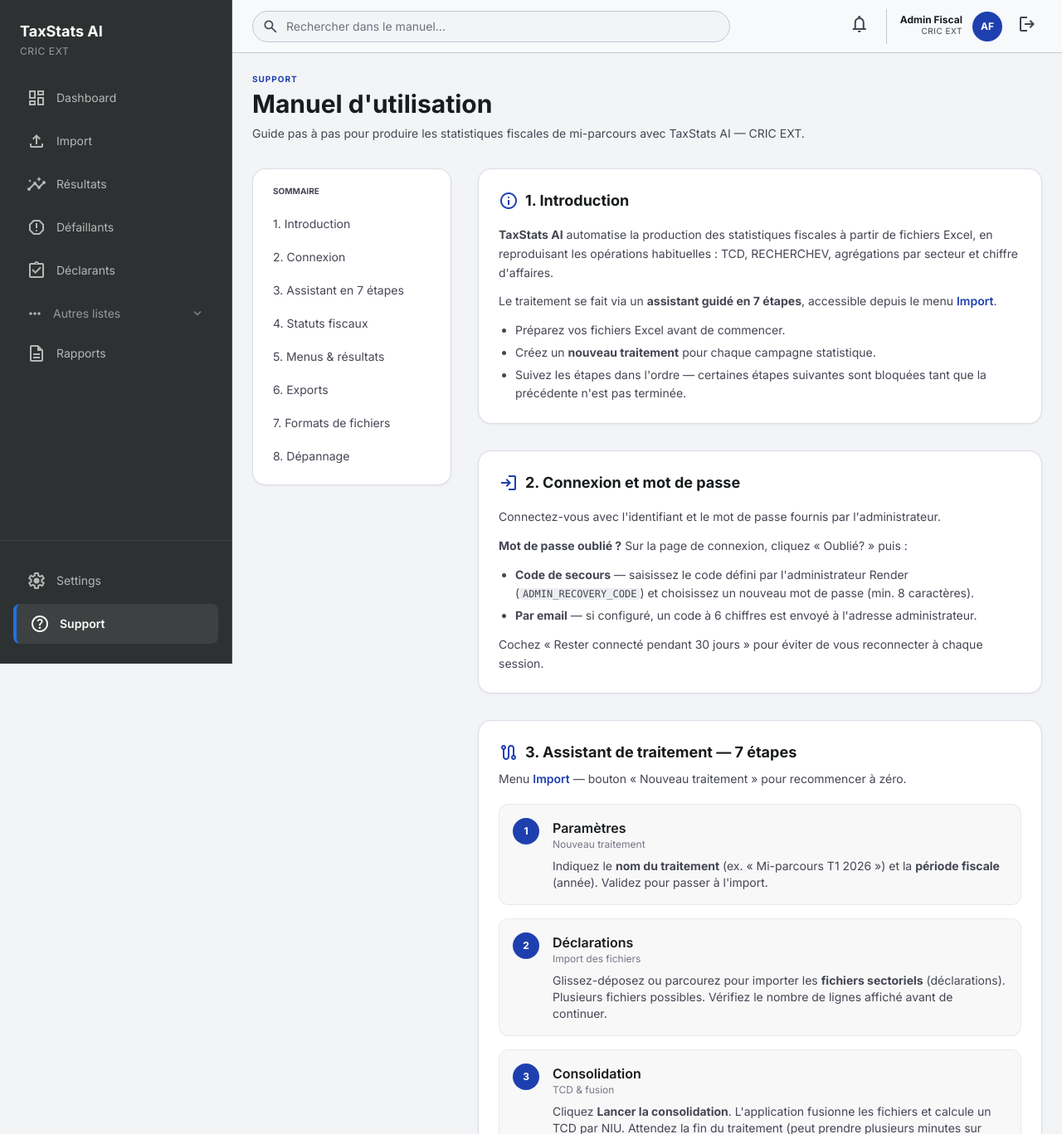
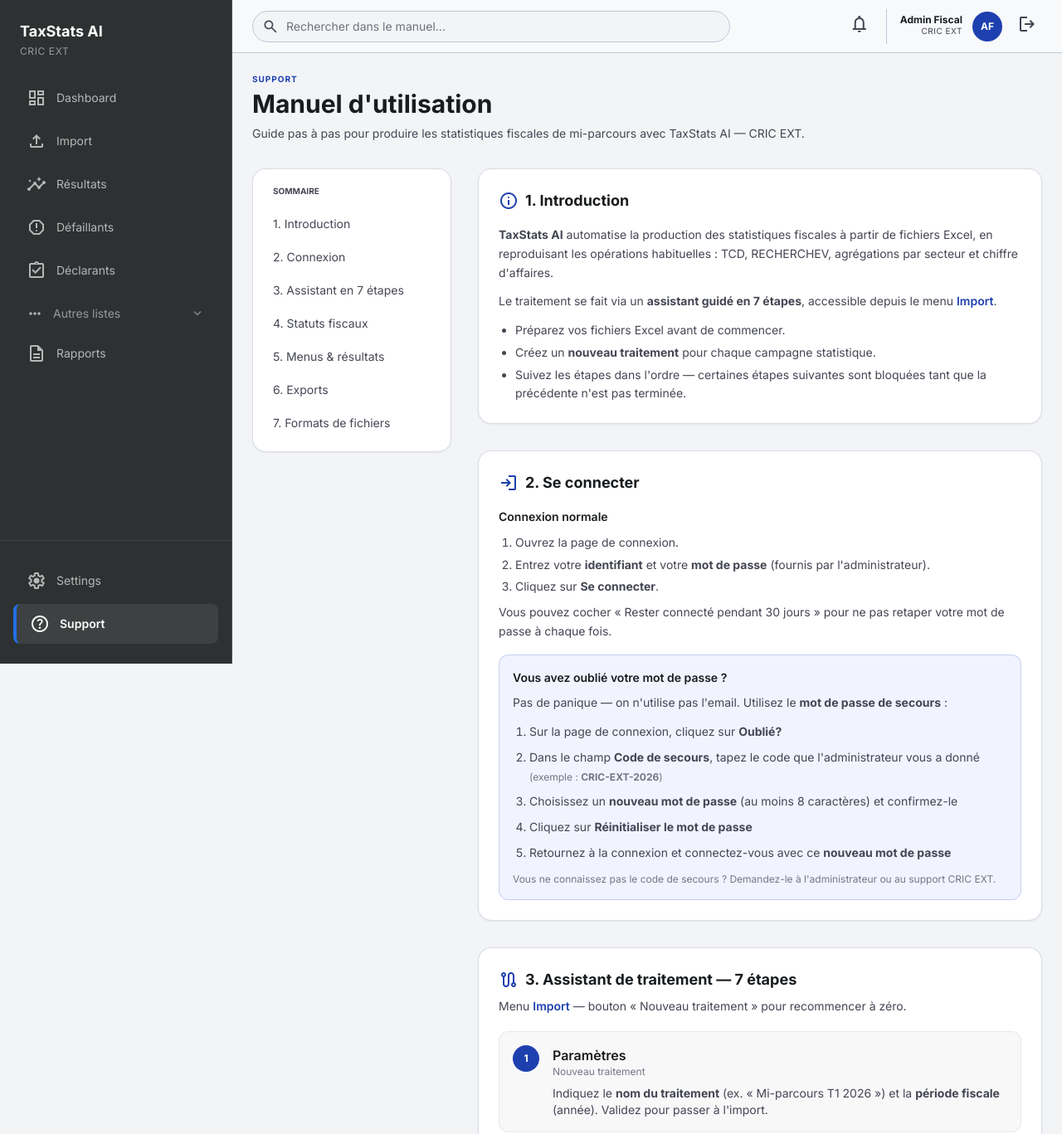
Before and after one commit to ngompeblondele16/fiscal-cric-ext, a Flask app: page /support in a window 1280 px wide. Shown: the top 1367 px of the page at 83% size. Run offline with Flask 2, Linux system fonts and the light colour scheme; some libraries are stand-ins or nearby versions.

Commit message:
Manuel support: connexion simplifiee, suppression depannage

```diff
--- a/templates/support.html
+++ b/templates/support.html
@@ -33,7 +33,6 @@
       <a href="#navigation" class="block px-2 py-2 rounded-lg hover:bg-surface-container-low text-on-surface-variant hover:text-primary-container">5. Menus &amp; résultats</a>
       <a href="#exports" class="block px-2 py-2 rounded-lg hover:bg-surface-container-low text-on-surface-variant hover:text-primary-container">6. Exports</a>
       <a href="#fichiers" class="block px-2 py-2 rounded-lg hover:bg-surface-container-low text-on-surface-variant hover:text-primary-container">7. Formats de fichiers</a>
-      <a href="#depannage" class="block px-2 py-2 rounded-lg hover:bg-surface-container-low text-on-surface-variant hover:text-primary-container">8. Dépannage</a>
     </nav>
 
     <div class="space-y-8 min-w-0">
@@ -57,16 +56,31 @@
       <section id="connexion" class="manual-section manual-card p-6">
         <h2 class="text-lg font-bold text-on-surface flex items-center gap-2">
           <span class="material-symbols-outlined text-primary-container">login</span>
-          2. Connexion et mot de passe
+          2. Se connecter
         </h2>
-        <div class="mt-4 text-sm text-on-surface-variant space-y-3 leading-relaxed">
-          <p>Connectez-vous avec l'identifiant et le mot de passe fournis par l'administrateur.</p>
-          <p><strong>Mot de passe oublié ?</strong> Sur la page de connexion, cliquez « Oublié? » puis :</p>
-          <ul class="list-disc pl-5 space-y-1">
-            <li><strong>Code de secours</strong> — saisissez le code défini par l'administrateur Render (<code class="text-xs bg-surface-container px-1 rounded">ADMIN_RECOVERY_CODE</code>) et choisissez un nouveau mot de passe (min. 8 caractères).</li>
-            <li><strong>Par email</strong> — si configuré, un code à 6 chiffres est envoyé à l'adresse administrateur.</li>
-          </ul>
-          <p>Cochez « Rester connecté pendant 30 jours » pour éviter de vous reconnecter à chaque session.</p>
+        <div class="mt-4 text-sm text-on-surface-variant space-y-4 leading-relaxed">
+          <div>
+            <p class="font-semibold text-on-surface mb-2">Connexion normale</p>
+            <ol class="list-decimal pl-5 space-y-1">
+              <li>Ouvrez la page de connexion.</li>
+              <li>Entrez votre <strong>identifiant</strong> et votre <strong>mot de passe</strong> (fournis par l'administrateur).</li>
+              <li>Cliquez sur <strong>Se connecter</strong>.</li>
+            </ol>
+            <p class="mt-2">Vous pouvez cocher « Rester connecté pendant 30 jours » pour ne pas retaper votre mot de passe à chaque fois.</p>
+          </div>
+
+          <div class="p-4 rounded-xl bg-primary-fixed/40 border border-primary-container/20">
+            <p class="font-semibold text-on-surface mb-2">Vous avez oublié votre mot de passe ?</p>
+            <p class="mb-3">Pas de panique — on n'utilise pas l'email. Utilisez le <strong>mot de passe de secours</strong> :</p>
+            <ol class="list-decimal pl-5 space-y-2">
+              <li>Sur la page de connexion, cliquez sur <strong>Oublié?</strong></li>
+              <li>Dans le champ <strong>Code de secours</strong>, tapez le code que l'administrateur vous a donné<br><span class="text-xs text-outline">(exemple : <strong>CRIC-EXT-2026</strong>)</span></li>
+              <li>Choisissez un <strong>nouveau mot de passe</strong> (au moins 8 caractères) et confirmez-le</li>
+              <li>Cliquez sur <strong>Réinitialiser le mot de passe</strong></li>
+              <li>Retournez à la connexion et connectez-vous avec ce <strong>nouveau mot de passe</strong></li>
+            </ol>
+            <p class="mt-3 text-xs text-outline">Vous ne connaissez pas le code de secours ? Demandez-le à l'administrateur ou au support {{ organisation_short }}.</p>
+          </div>
         </div>
       </section>
 
@@ -205,35 +219,6 @@
         </div>
       </section>
 
-      <section id="depannage" class="manual-section manual-card p-6">
-        <h2 class="text-lg font-bold text-on-surface flex items-center gap-2">
-          <span class="material-symbols-outlined text-primary-container">build</span>
-          8. Dépannage
-        </h2>
-        <dl class="mt-4 text-sm space-y-4">
-          <div>
-            <dt class="font-semibold text-on-surface">« Traitement en cours… » qui ne s'arrête pas</dt>
-            <dd class="text-on-surface-variant mt-1">Patience sur gros fichiers (plusieurs minutes). Ne fermez pas la page. Si &gt; 10 min, contactez l'administrateur (timeout serveur).</dd>
-          </div>
-          <div>
-            <dt class="font-semibold text-on-surface">Erreur à l'import d'un fichier</dt>
-            <dd class="text-on-surface-variant mt-1">Vérifiez le format NIU, fermez le fichier dans Excel avant upload, vérifiez que les colonnes obligatoires existent.</dd>
-          </div>
-          <div>
-            <dt class="font-semibold text-on-surface">Étape suivante bloquée</dt>
-            <dd class="text-on-surface-variant mt-1">Terminez l'étape précédente (ex. consolidation avant fichier en ligne).</dd>
-          </div>
-          <div>
-            <dt class="font-semibold text-on-surface">Mot de passe oublié</dt>
-            <dd class="text-on-surface-variant mt-1">Page connexion → Oublié? → code de secours (<code class="text-xs bg-surface-container px-1 rounded">ADMIN_RECOVERY_CODE</code> sur Render).</dd>
-          </div>
-          <div>
-            <dt class="font-semibold text-on-surface">Besoin d'aide supplémentaire</dt>
-            <dd class="text-on-surface-variant mt-1">Contactez l'équipe support technique ou l'administrateur système {{ organisation_short }}.</dd>
-          </div>
-        </dl>
-      </section>
-
       <div class="manual-card p-6 bg-primary-fixed/30 border-primary-container/20">
         <p class="text-sm font-semibold text-on-surface">Prêt à commencer ?</p>
         <p class="text-sm text-on-surface-variant mt-1">Ouvrez l'assistant de traitement et suivez les 7 étapes.</p>
```
